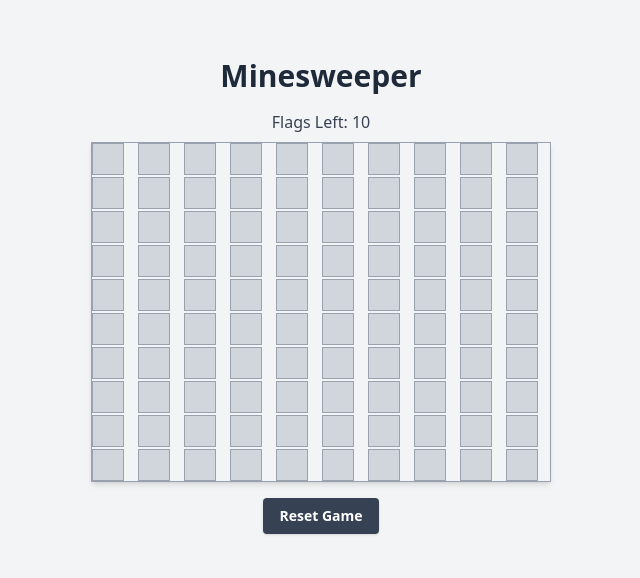
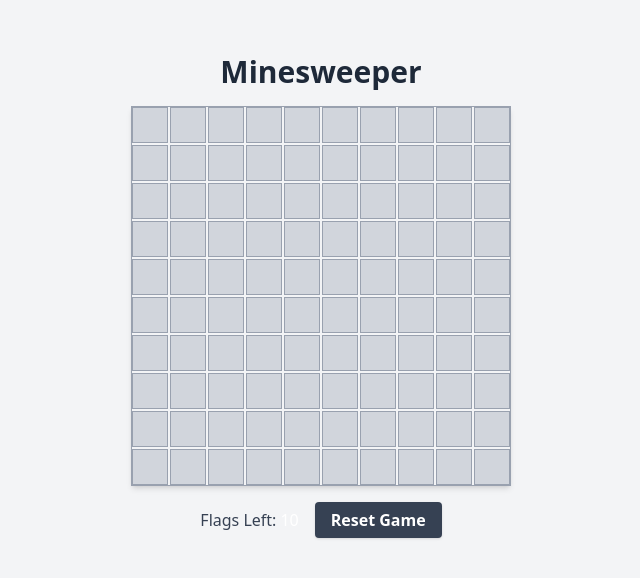
Before and after one commit to Daserec/Atlas_Item_00010_React, a React (Vite) app: page / in a window 1280 px wide. Shown: the part 104-682 px from the top of the page, without its empty margins (319-959 px from the left). Built offline with nearby package versions, Linux system fonts and the light colour scheme.

Commit message:
Feature: Toast messages

```diff
--- a/src/App.tsx
+++ b/src/App.tsx
@@ -1,19 +1,9 @@
-import React, { useState, useEffect, useCallback } from 'react';
 import { Button } from '@/components/ui/button';
 import { cn } from '@/lib/utils';
-import { Flag, Bomb } from 'lucide-react';
-import {
-    AlertDialog,
-    AlertDialogAction,
-    AlertDialogCancel,
-    AlertDialogContent,
-    AlertDialogDescription,
-    AlertDialogFooter,
-    AlertDialogHeader,
-    AlertDialogTitle,
-    AlertDialogTrigger,
-} from "@/components/ui/alert-dialog"
 import { motion } from 'framer-motion';
+import { Bomb, Flag } from 'lucide-react';
+import React, { useCallback, useEffect, useState } from 'react';
+import { Toaster, toast } from 'sonner';
 
 // Types and Interfaces
 interface Tile {
@@ -139,6 +129,7 @@ const MinesweeperGame = () => {
     const [isGameOver, setIsGameOver] = useState(false);
     const [isGameWon, setIsGameWon] = useState(false);
     const [flagsLeft, setFlagsLeft] = useState(INITIAL_FLAGS);
+    const [shakeFlags, setShakeFlags] = useState(false);
 
     // Initialize Game
     useEffect(() => {
@@ -162,6 +153,9 @@ const MinesweeperGame = () => {
         if (newBoard[row][col].isMine) {
             setIsGameOver(true);
             setBoard(revealBoard(board));
+            toast.error("Ups! You hit a mine. Game Over", {
+                duration: 5000,
+            });
             return;
         }
 
@@ -169,6 +163,9 @@ const MinesweeperGame = () => {
         if (checkWinCondition(newBoard)) {
             setIsGameWon(true);
             setBoard(revealBoard(board));
+            toast.success("Congratulations! You've cleared the minefield.", {
+                duration: 5000,
+            });
         }
 
     }, [board, isGameOver, isGameWon]);
@@ -215,73 +212,36 @@ const MinesweeperGame = () => {
         hover: { scale: 1.05, boxShadow: "0px 0px 5px rgba(0,0,0,0.2)", transition: { duration: 0.2 } },
     };
 
-    const gameOverVariants = {
-        initial: { opacity: 0, y: 20 },
-        animate: { opacity: 1, y: 0, transition: { duration: 0.5 } },
+    const flagsLeftVariants = {
+        shake: {
+            x: [0, -2, 2, -2, 2, 0], // Shake左右震动
+            transition: { duration: 0.5, repeat: 0 },
+        },
+        noShake: {
+            x: 0,
+            transition: { duration: 0.5 },
+        },
     };
+
+    // Flags Left change effect
+    useEffect(() => {
+        setShakeFlags(true);
+        const timer = setTimeout(() => {
+            setShakeFlags(false);
+        }, 500); // 0.5 seconds same as animation duration
+        return () => clearTimeout(timer);
+    }, [flagsLeft]);
 
     return (
         <div className="flex flex-col items-center justify-center min-h-screen bg-gray-100 dark:bg-gray-900">
             <h1 className="text-3xl font-bold mb-4 text-gray-800 dark:text-gray-200">Minesweeper</h1>
 
-            <AlertDialog open={isGameOver} onOpenChange={setIsGameOver}>
-                <AlertDialogTrigger asChild>
-                    {isGameOver && (
-                        <motion.p
-                            variants={gameOverVariants}
-                            initial="initial"
-                            animate="animate"
-                            className="text-red-500 font-bold mb-2"
-                        >
-                            Game Over! You hit a mine.
-                        </motion.p>
-                    )}
-                </AlertDialogTrigger>
-                <AlertDialogContent>
-                    <AlertDialogHeader>
-                        <AlertDialogTitle>Game Over</AlertDialogTitle>
-                        <AlertDialogDescription>
-                            You hit a mine! Would you like to restart the game?
-                        </AlertDialogDescription>
-                    </AlertDialogHeader>
-                    <AlertDialogFooter>
-                        <AlertDialogCancel onClick={handleReset}>Restart</AlertDialogCancel>
-                    </AlertDialogFooter>
-                </AlertDialogContent>
-            </AlertDialog>
-
-            <AlertDialog open={isGameWon} onOpenChange={setIsGameWon}>
-                <AlertDialogTrigger asChild>
-                    {isGameWon && (
-                        <motion.p
-                            variants={gameOverVariants}
-                            initial="initial"
-                            animate="animate"
-                            className="text-green-500 font-bold mb-2"
-                        >
-                            You Win!
-                        </motion.p>
-                    )}
-                </AlertDialogTrigger>
-                <AlertDialogContent>
-                    <AlertDialogHeader>
-                        <AlertDialogTitle>You Win!</AlertDialogTitle>
-                        <AlertDialogDescription>
-                            Congratulations! You&apos;ve cleared the minefield.
-                        </AlertDialogDescription>
-                    </AlertDialogHeader>
-                    <AlertDialogFooter>
-                        <AlertDialogAction onClick={handleReset}>Play Again</AlertDialogAction>
-                    </AlertDialogFooter>
-                </AlertDialogContent>
-            </AlertDialog>
-
-            <div className="mb-2 text-gray-700 dark:text-gray-300">
-                Flags Left: {flagsLeft}
-            </div>
             <div
-                className="grid gap-0.5 border border-gray-400 dark:border-gray-600 shadow-md"
-                style={{ gridTemplateColumns: `repeat(${BOARD_SIZE}, 44px)` }}
+                className="grid gap-0.5 border border-gray-400 dark:border-gray-600 shadow-md mb-4"
+                style={{
+                    gridTemplateColumns: `repeat(${BOARD_SIZE}, minmax(36px, 1fr))`, // Responsive tile size
+                    maxWidth: '90vw', // Responsive board width
+                }}
             >
                 {board.map((row, rowIndex) => (
                     row.map((tile, colIndex) => (
@@ -290,26 +250,26 @@ const MinesweeperGame = () => {
                             variants={tileVariants}
                             initial="hidden"
                             animate="visible"
-                            whileHover="hover"
+                            whileHover={(!isGameOver && !isGameWon) ? "hover" : {}}
                             className={cn(
-                                "w-8 h-8 flex items-center justify-center border border-gray-400 dark:border-gray-700 select-none",
+                                "aspect-square flex items-center justify-center border border-gray-400 dark:border-gray-700 select-none",
                                 {
                                     'bg-gray-300 dark:bg-gray-700': !tile.isRevealed && !tile.isFlagged,
                                     'bg-gray-200 dark:bg-gray-800': tile.isRevealed,
                                     'bg-yellow-400 dark:bg-yellow-600': tile.isFlagged,
-                                    'cursor-pointer': !tile.isRevealed && !tile.isFlagged,
-                                    'cursor-not-allowed': tile.isRevealed || tile.isFlagged,
+                                    'cursor-pointer': (!tile.isRevealed && !tile.isFlagged && !isGameOver && !isGameWon),
+                                    'cursor-not-allowed': tile.isRevealed || tile.isFlagged || isGameOver || isGameWon,
                                 }
                             )}
-                            onClick={() => handleTileClick(rowIndex, colIndex)}
-                            onContextMenu={(e) => handleTileRightClick(e, rowIndex, colIndex)}
+                            onClick={() => (isGameOver || isGameWon) ? {} : handleTileClick(rowIndex, colIndex)}
+                            onContextMenu={(e) => (isGameOver || isGameWon) ? e.preventDefault() : handleTileRightClick(e, rowIndex, colIndex)}
                         >
                             {tile.isRevealed && (
                                 tile.isMine ? (
-                                    <Bomb className="text-red-600 w-5 h-5" />
+                                    <Bomb className="text-red-600 w-4 h-4 sm:w-5 sm:h-5" /> // Responsive icon size
                                 ) : tile.adjacentMines > 0 ? (
                                     <span className={cn(
-                                        "font-bold",
+                                        "font-bold text-sm sm:text-base", // Responsive font size
                                         {
                                             'text-blue-500': tile.adjacentMines === 1,
                                             'text-green-500': tile.adjacentMines === 2,
@@ -328,21 +288,36 @@ const MinesweeperGame = () => {
                                 )
                             )}
                             {!tile.isRevealed && tile.isFlagged && (
-                                <Flag className="text-red-500 w-5 h-5" />
+                                <Flag className="text-red-500 w-4 h-4 sm:w-5 sm:h-5" /> // Responsive icon size
                             )}
                         </motion.div>
                     ))
                 ))}
             </div>
+            <div className="flex items-center justify-center w-full max-w-[90vw]">
+                <div className="text-gray-700 dark:text-gray-300 select-none flex items-center gap-1 mr-4">
+                    <span>Flags Left: </span>
+                    <motion.span
+                        variants={flagsLeftVariants}
+                        animate={shakeFlags ? "shake" : "noShake"}
+                        style={{
+                            color: flagsLeft === 0 ? "#FFAAAA" : "white", // Soft Red
+                        }}
+                    >
+                        {flagsLeft}
+                    </motion.span>
+                </div>
                 <motion.div variants={resetButtonVariants} whileHover="hover">
                     <Button
                         onClick={handleReset}
-                    className="mt-4 bg-gray-700 hover:bg-gray-600 text-white font-bold py-2 px-4 rounded cursor-pointer"
+                        className="bg-gray-700 hover:bg-gray-600 text-white font-bold py-2 px-4 rounded cursor-pointer text-sm sm:text-base" // Responsive font size
                     >
                         Reset Game
                     </Button>
                 </motion.div>
             </div>
+            <Toaster richColors position="top-center" />
+        </div>
     );
 };
 
```
Also changed, not shown: 1 other file (tests, documents, lock files or other folders). Lines whose indentation alone changed are shown as unchanged.
